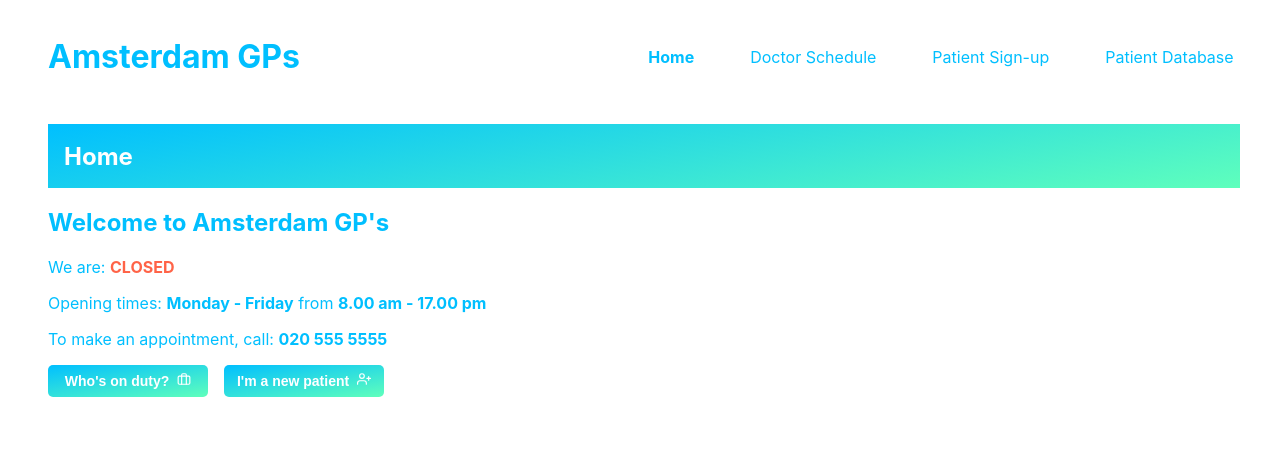
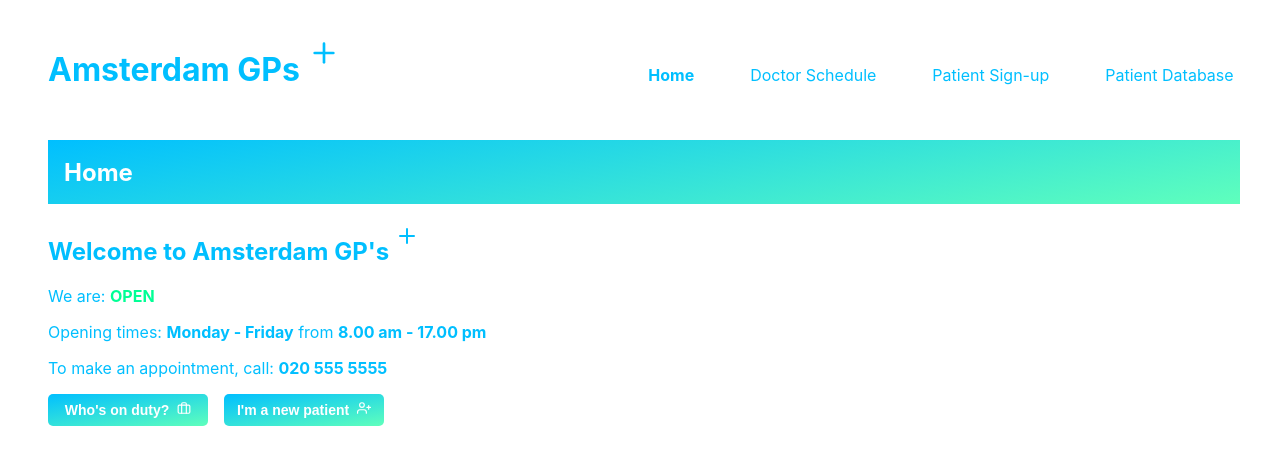
Before and after one commit to Miriamvdb/amsterdam-gps-frontend, a React (Create React App) app: page / in a window 1280 px wide. Shown: the top 464 px of the page. Built offline with nearby package versions, Linux system fonts and the light colour scheme.

Commit message:
Fixed some css / logic

```diff
--- a/src/components/CurrentInfo/index.js
+++ b/src/components/CurrentInfo/index.js
@@ -1,8 +1,7 @@
 const CurrentInfo = () => {
   const today = new Date(),
     day = today.getDay(),
-    time =
-      today.getHours() + ":" + today.getMinutes() + ":" + today.getSeconds();
+    time = today.getHours();
 
   // TEST
   //   const todayDay = 5;
--- a/src/components/NavBar/index.js
+++ b/src/components/NavBar/index.js
@@ -1,4 +1,5 @@
 import { NavLink } from "react-router-dom";
+import { FiPlus } from "react-icons/fi";
 import "./styles.css";
 
 const NavBar = () => {
@@ -9,7 +10,9 @@ const NavBar = () => {
         style={{ paddingLeft: "3rem", color: "deepskyblue" }}
         to="/"
       >
-        <h1>Amsterdam GPs</h1>
+        <h1>
+          Amsterdam GPs <FiPlus style={{ paddingBottom: "0.75rem" }} />
+        </h1>
       </NavLink>
       <div className="container-links">
         <NavLink
--- a/src/components/NavBar/styles.css
+++ b/src/components/NavBar/styles.css
@@ -4,17 +4,17 @@
   flex-direction: row;
   flex-wrap: wrap;
   justify-content: space-between;
-  align-items: center;
+  align-items: baseline;
   color: deepskyblue;
   width: 97%;
   height: 60px;
   margin-top: 1rem;
+  padding-bottom: 1rem;
 }
 
 .container-links {
   display: flex;
   flex-direction: row;
-  /* width: 70%; */
   justify-content: flex-end;
 }
 
@@ -24,3 +24,8 @@
   padding-left: 3rem;
   padding-right: 0.5rem;
 }
+
+.link:hover {
+  font-weight: bold;
+  color: rgb(95, 255, 188);
+}
--- a/src/pages/HomePage/index.js
+++ b/src/pages/HomePage/index.js
@@ -1,5 +1,5 @@
 import { NavLink } from "react-router-dom";
-import { FiBriefcase, FiUserPlus } from "react-icons/fi";
+import { FiBriefcase, FiPlus, FiUserPlus } from "react-icons/fi";
 import "./styles.css";
 import { CurrentInfo } from "../../components";
 
@@ -11,7 +11,10 @@ const HomePage = () => {
       </h2>
 
       <div className="homepage-content">
-        <h2>Welcome to Amsterdam GP's</h2>
+        <h2>
+          Welcome to Amsterdam GP's{" "}
+          <FiPlus style={{ paddingBottom: "0.75rem" }} />
+        </h2>
         <CurrentInfo />
 
         <div className="homepage-buttons">
```
Also changed, not shown: 1 other file (tests, documents, lock files or other folders).
